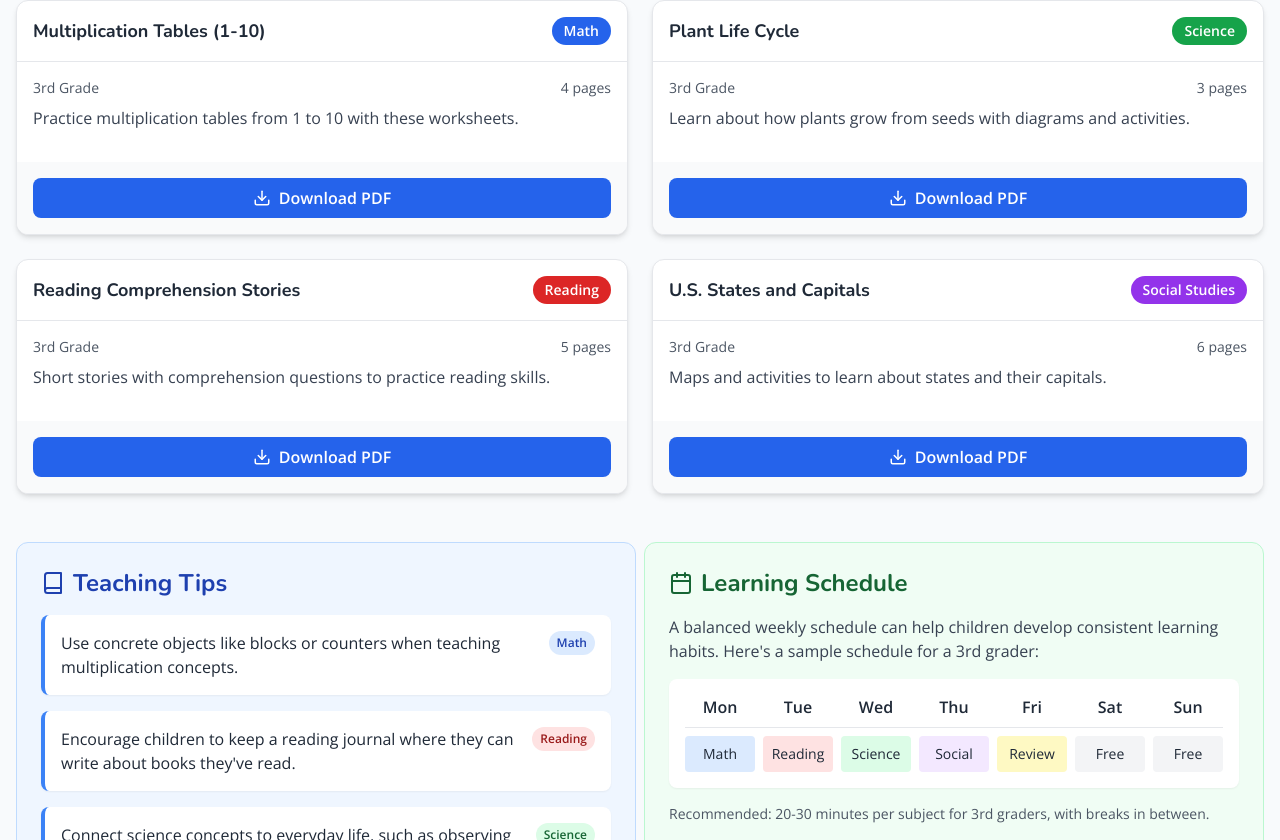
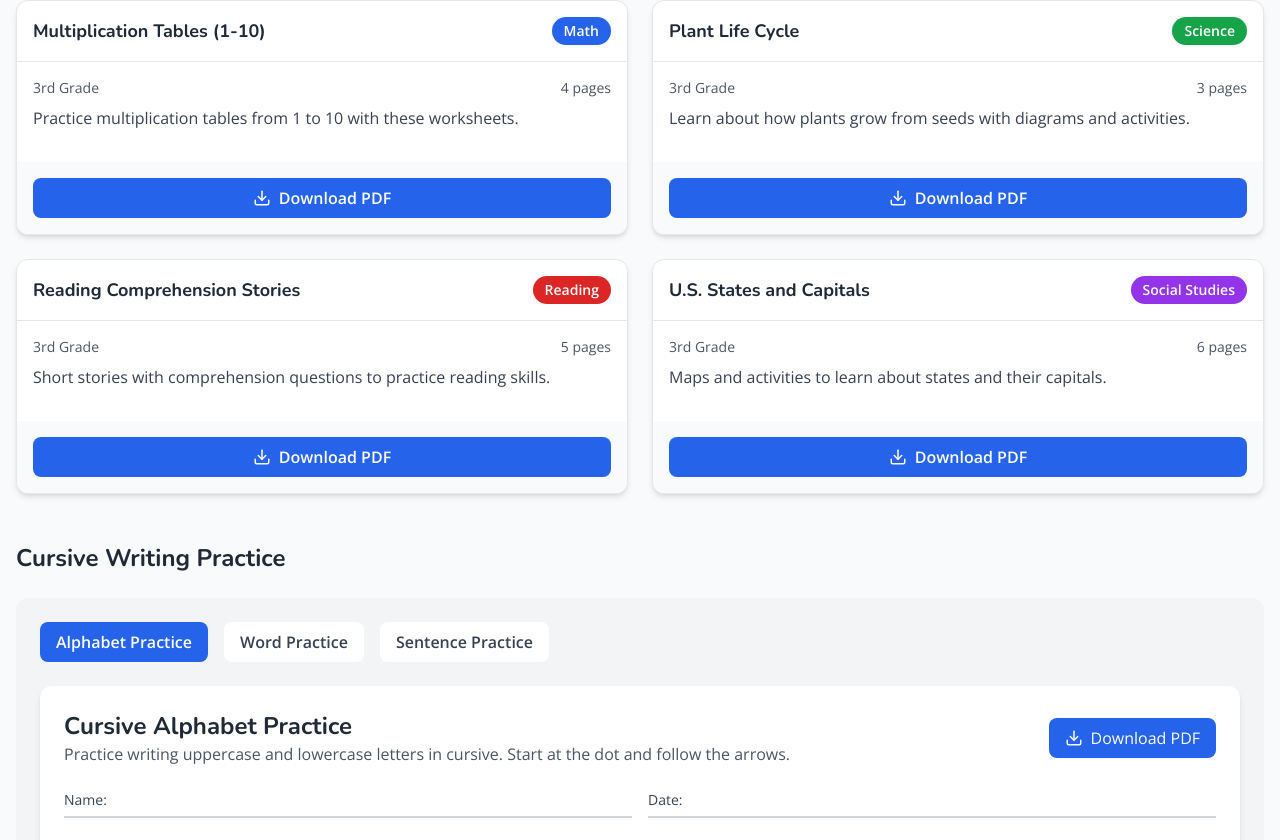
Before and after one commit to justinal64/learning-adventure, a React (Vite) app: page /resources in a window 1280 px wide. Shown: the part 260-1100 px from the top of the page. Built offline with nearby package versions, Linux system fonts and the light colour scheme.

Commit message:
Add handwriting practice worksheets

```diff
--- /dev/null
+++ b/src/components/HandwritingWorksheet.tsx
@@ -0,0 +1,114 @@
+import React from 'react';
+import { Download } from 'lucide-react';
+
+interface WorksheetProps {
+  title: string;
+  instructions: string;
+  type: 'alphabet' | 'words' | 'sentences';
+}
+
+const HandwritingWorksheet: React.FC<WorksheetProps> = ({ title, instructions, type }) => {
+  const getContent = () => {
+    switch (type) {
+      case 'alphabet':
+        return (
+          <div className="space-y-6">
+            <div className="border-b pb-4">
+              <h3 className="font-bold text-gray-700 mb-2">Uppercase Letters</h3>
+              <div className="grid grid-cols-13 gap-4">
+                {'ABCDEFGHIJKLMNOPQRSTUVWXYZ'.split('').map((letter) => (
+                  <div key={letter} className="text-center">
+                    <div className="text-2xl font-bold text-gray-600">{letter}</div>
+                    <div className="h-8 border-b-2 border-dashed border-gray-300"></div>
+                  </div>
+                ))}
+              </div>
+            </div>
+
+            <div>
+              <h3 className="font-bold text-gray-700 mb-2">Lowercase Letters</h3>
+              <div className="grid grid-cols-13 gap-4">
+                {'abcdefghijklmnopqrstuvwxyz'.split('').map((letter) => (
+                  <div key={letter} className="text-center">
+                    <div className="text-2xl font-bold text-gray-600">{letter}</div>
+                    <div className="h-8 border-b-2 border-dashed border-gray-300"></div>
+                  </div>
+                ))}
+              </div>
+            </div>
+          </div>
+        );
+
+      case 'words':
+        const practiceWords = [
+          'the', 'and', 'that', 'have', 'for',
+          'not', 'with', 'you', 'this', 'but'
+        ];
+
+        return (
+          <div className="space-y-6">
+            {practiceWords.map((word) => (
+              <div key={word} className="border-b pb-4">
+                <div className="text-xl font-bold text-gray-600 mb-2">{word}</div>
+                <div className="h-8 border-b-2 border-dashed border-gray-300"></div>
+                <div className="h-8 border-b-2 border-gray-300"></div>
+              </div>
+            ))}
+          </div>
+        );
+
+      case 'sentences':
+        const sentences = [
+          'The quick brown fox jumps.',
+          'I can write my name.',
+          'Today is a sunny day.',
+          'She likes to read books.',
+          'We play in the park.'
+        ];
+
+        return (
+          <div className="space-y-8">
+            {sentences.map((sentence) => (
+              <div key={sentence} className="border-b pb-6">
+                <div className="text-lg font-bold text-gray-600 mb-2">{sentence}</div>
+                <div className="h-8 border-b-2 border-dashed border-gray-300"></div>
+                <div className="h-8 border-b-2 border-gray-300"></div>
+              </div>
+            ))}
+          </div>
+        );
+    }
+  };
+
+  return (
+    <div className="bg-white rounded-xl shadow-md p-6">
+      <div className="flex justify-between items-center mb-6">
+        <div>
+          <h2 className="text-2xl font-bold text-gray-800">{title}</h2>
+          <p className="text-gray-600">{instructions}</p>
+        </div>
+        <button className="flex items-center px-4 py-2 bg-blue-600 hover:bg-blue-700 text-white rounded-lg transition">
+          <Download size={18} className="mr-2" />
+          Download PDF
+        </button>
+      </div>
+
+      <div className="mb-6">
+        <div className="flex justify-between items-center mb-4">
+          <div className="flex-1">
+            <label className="block text-sm font-medium text-gray-700">Name:</label>
+            <div className="h-8 border-b-2 border-gray-300"></div>
+          </div>
+          <div className="flex-1 ml-4">
+            <label className="block text-sm font-medium text-gray-700">Date:</label>
+            <div className="h-8 border-b-2 border-gray-300"></div>
+          </div>
+        </div>
+      </div>
+
+      {getContent()}
+    </div>
+  );
+};
+
+export default HandwritingWorksheet;
--- a/src/pages/ResourcesPage.tsx
+++ b/src/pages/ResourcesPage.tsx
@@ -1,8 +1,11 @@
-import React from 'react';
+import React, { useState } from 'react';
 import { User, FileText, Book, Calendar, Download } from 'lucide-react';
 import PageHeader from '../components/PageHeader';
+import HandwritingWorksheet from '../components/HandwritingWorksheet';
 
 const ResourcesPage: React.FC = () => {
+  const [activeWorksheet, setActiveWorksheet] = useState<'alphabet' | 'words' | 'sentences'>('alphabet');
+
   const worksheets = [
     {
       title: "Multiplication Tables (1-10)",
@@ -104,6 +107,62 @@ const ResourcesPage: React.FC = () => {
               </div>
             </div>
           ))}
+        </div>
+      </section>
+
+      <section className="mb-12">
+        <h2 className="text-2xl font-bold mb-6 text-gray-800">Cursive Writing Practice</h2>
+        <div className="bg-gray-100 rounded-xl p-6">
+          <div className="flex gap-4 mb-6">
+            <button
+              onClick={() => setActiveWorksheet('alphabet')}
+              className={`px-4 py-2 rounded-lg font-bold transition ${
+                activeWorksheet === 'alphabet'
+                  ? 'bg-blue-600 text-white'
+                  : 'bg-white text-gray-700 hover:bg-gray-50'
+              }`}
+            >
+              Alphabet Practice
+            </button>
+            <button
+              onClick={() => setActiveWorksheet('words')}
+              className={`px-4 py-2 rounded-lg font-bold transition ${
+                activeWorksheet === 'words'
+                  ? 'bg-blue-600 text-white'
+                  : 'bg-white text-gray-700 hover:bg-gray-50'
+              }`}
+            >
+              Word Practice
+            </button>
+            <button
+              onClick={() => setActiveWorksheet('sentences')}
+              className={`px-4 py-2 rounded-lg font-bold transition ${
+                activeWorksheet === 'sentences'
+                  ? 'bg-blue-600 text-white'
+                  : 'bg-white text-gray-700 hover:bg-gray-50'
+              }`}
+            >
+              Sentence Practice
+            </button>
+          </div>
+
+          <HandwritingWorksheet
+            title={
+              activeWorksheet === 'alphabet'
+                ? 'Cursive Alphabet Practice'
+                : activeWorksheet === 'words'
+                ? 'Common Words Practice'
+                : 'Sentence Writing Practice'
+            }
+            instructions={
+              activeWorksheet === 'alphabet'
+                ? 'Practice writing uppercase and lowercase letters in cursive. Start at the dot and follow the arrows.'
+                : activeWorksheet === 'words'
+                ? 'Practice writing common words in cursive. Trace the dotted letters, then write on your own.'
+                : 'Practice writing complete sentences in cursive. Start with tracing, then write independently.'
+            }
+            type={activeWorksheet}
+          />
         </div>
       </section>
 
```
